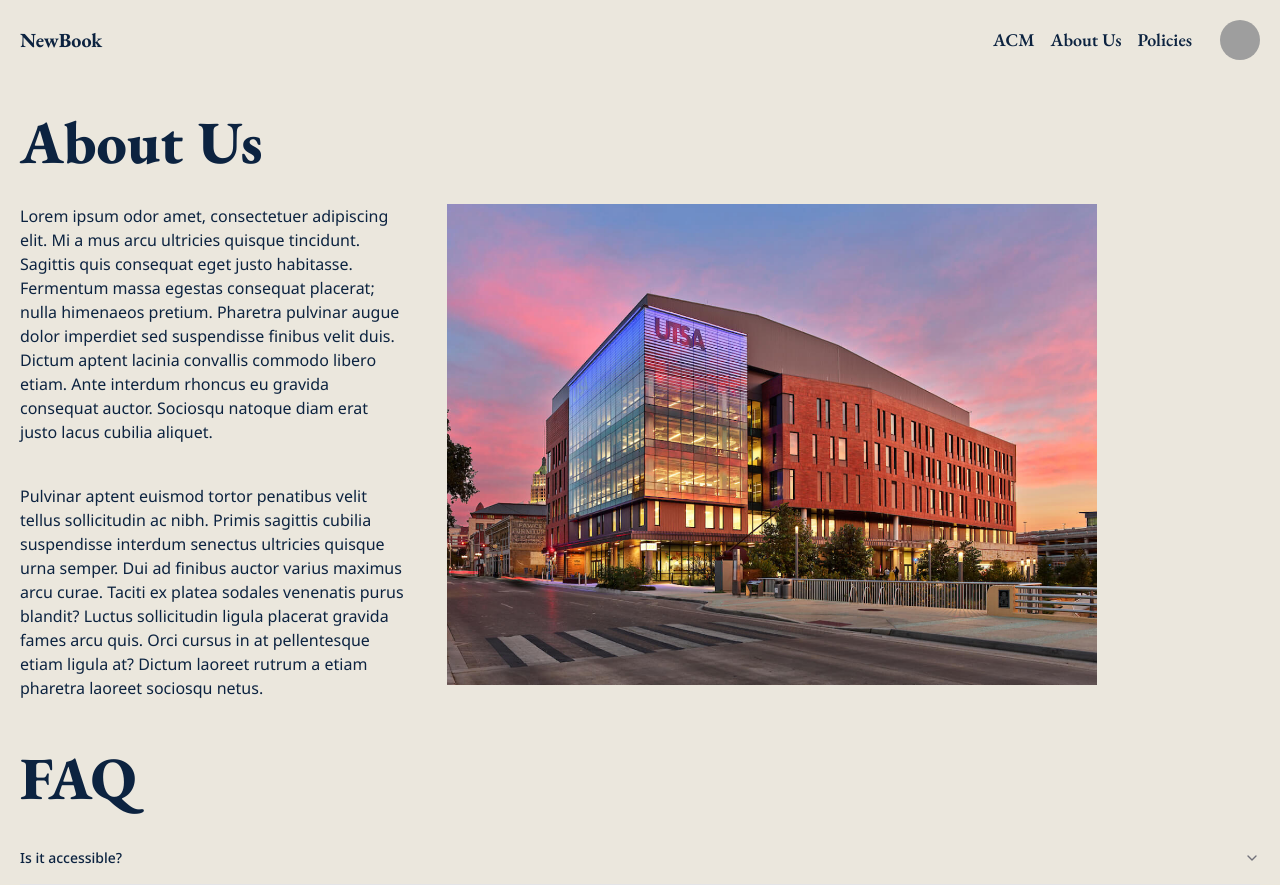
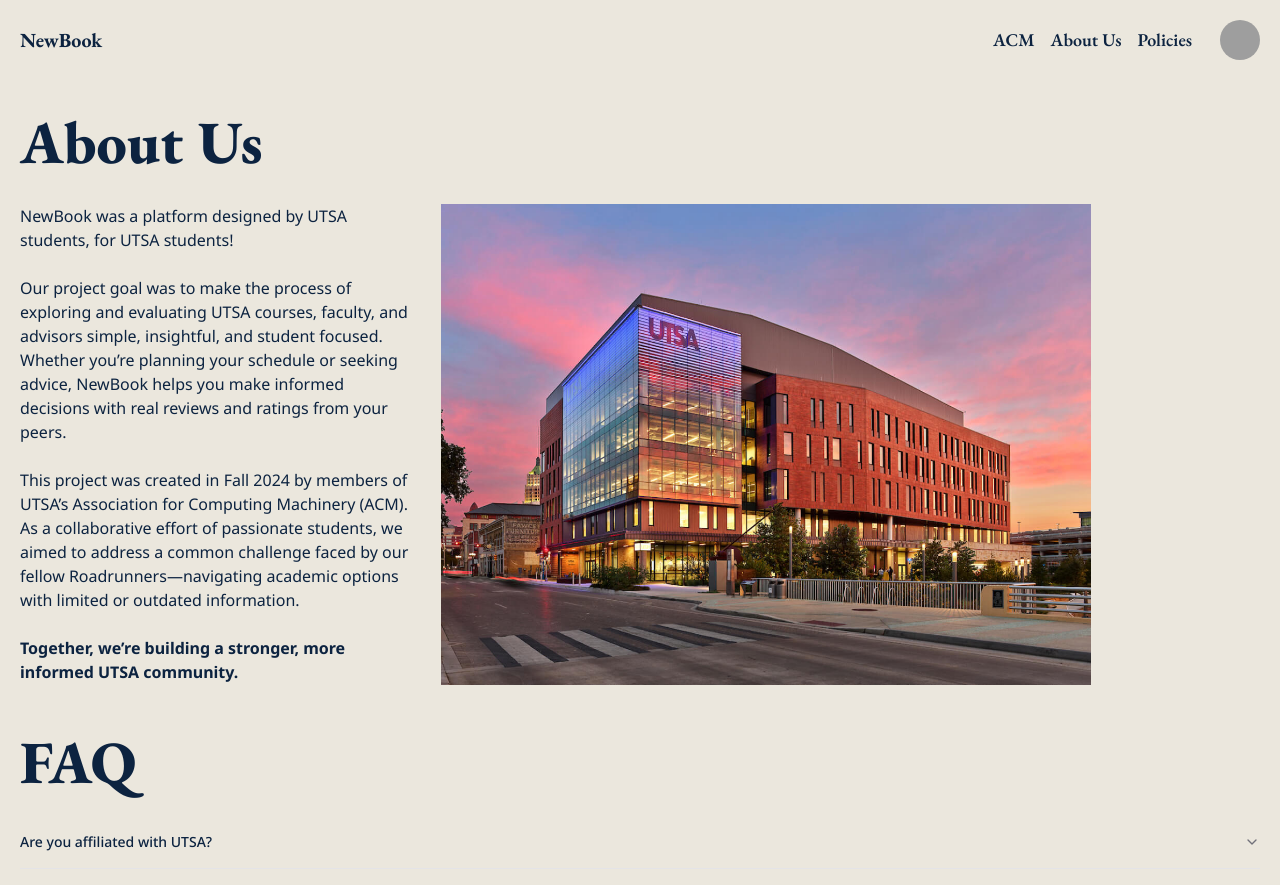
Before and after one commit to acmutsa/newbook-next, a Next.js app in the folder apps/web/: page /about in a window 1280 px wide. Built offline with nearby package versions, Linux system fonts and the light colour scheme; grey boxes are pictures that could not be loaded.

Commit message:
add text to about us.

```diff
--- a/apps/web/src/app/about/page.tsx
+++ b/apps/web/src/app/about/page.tsx
@@ -12,26 +12,29 @@
 			<div className="items-left flex flex-col py-8">
 				<h1 className="font-eb text-6xl font-black">About Us</h1>
 			</div>
-			<div className="grid grid-cols-3 grid-rows-2 gap-10">
+			<div className="grid grid-cols-3 grid-rows-2 gap-6">
 				<p className="col-span-3 col-start-1 row-start-1 md:col-span-1">
-					Lorem ipsum odor amet, consectetuer adipiscing elit. Mi a
-					mus arcu ultricies quisque tincidunt. Sagittis quis
-					consequat eget justo habitasse. Fermentum massa egestas
-					consequat placerat; nulla himenaeos pretium. Pharetra
-					pulvinar augue dolor imperdiet sed suspendisse finibus velit
-					duis. Dictum aptent lacinia convallis commodo libero etiam.
-					Ante interdum rhoncus eu gravida consequat auctor. Sociosqu
-					natoque diam erat justo lacus cubilia aliquet.
+					NewBook was a platform designed by UTSA students, for UTSA
+					students!<br></br>
+					<br></br> Our project goal was to make the process of
+					exploring and evaluating UTSA courses, faculty, and advisors
+					simple, insightful, and student focused. Whether you’re
+					planning your schedule or seeking advice, NewBook helps you
+					make informed decisions with real reviews and ratings from
+					your peers.
 				</p>
 				<p className="col-span-3 row-start-2 md:col-span-1">
-					Pulvinar aptent euismod tortor penatibus velit tellus
-					sollicitudin ac nibh. Primis sagittis cubilia suspendisse
-					interdum senectus ultricies quisque urna semper. Dui ad
-					finibus auctor varius maximus arcu curae. Taciti ex platea
-					sodales venenatis purus blandit? Luctus sollicitudin ligula
-					placerat gravida fames arcu quis. Orci cursus in at
-					pellentesque etiam ligula at? Dictum laoreet rutrum a etiam
-					pharetra laoreet sociosqu netus.
+					This project was created in Fall 2024 by members of UTSA’s
+					Association for Computing Machinery (ACM). As a
+					collaborative effort of passionate students, we aimed to
+					address a common challenge faced by our fellow
+					Roadrunners—navigating academic options with limited or
+					outdated information.<br></br>
+					<br></br>
+					<b>
+						Together, we’re building a stronger, more informed UTSA
+						community.
+					</b>
 				</p>
 				<Image
 					src="/sp1.jpg"
@@ -49,9 +52,11 @@
 			<div className="">
 				<Accordion type="single" collapsible>
 					<AccordionItem value="item-1">
-						<AccordionTrigger>Is it accessible?</AccordionTrigger>
+						<AccordionTrigger>
+							Are you affiliated with UTSA?
+						</AccordionTrigger>
 						<AccordionContent>
-							Yes. It adheres to the WAI-ARIA design pattern.
+							No. This project has no affiliation with UTSA.
 						</AccordionContent>
 					</AccordionItem>
 				</Accordion>
```
